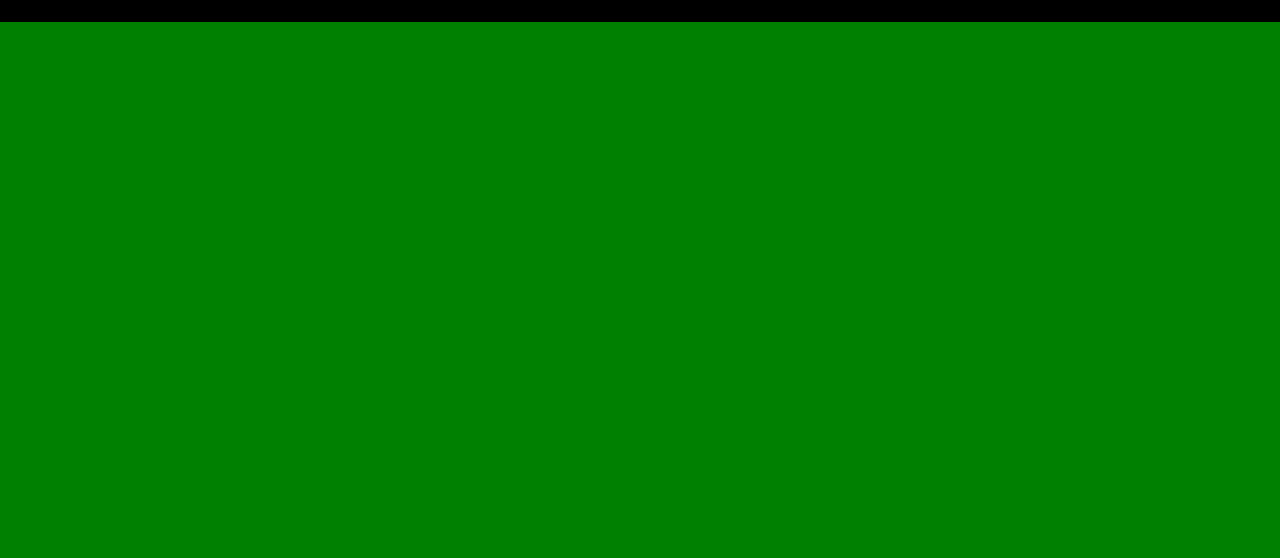
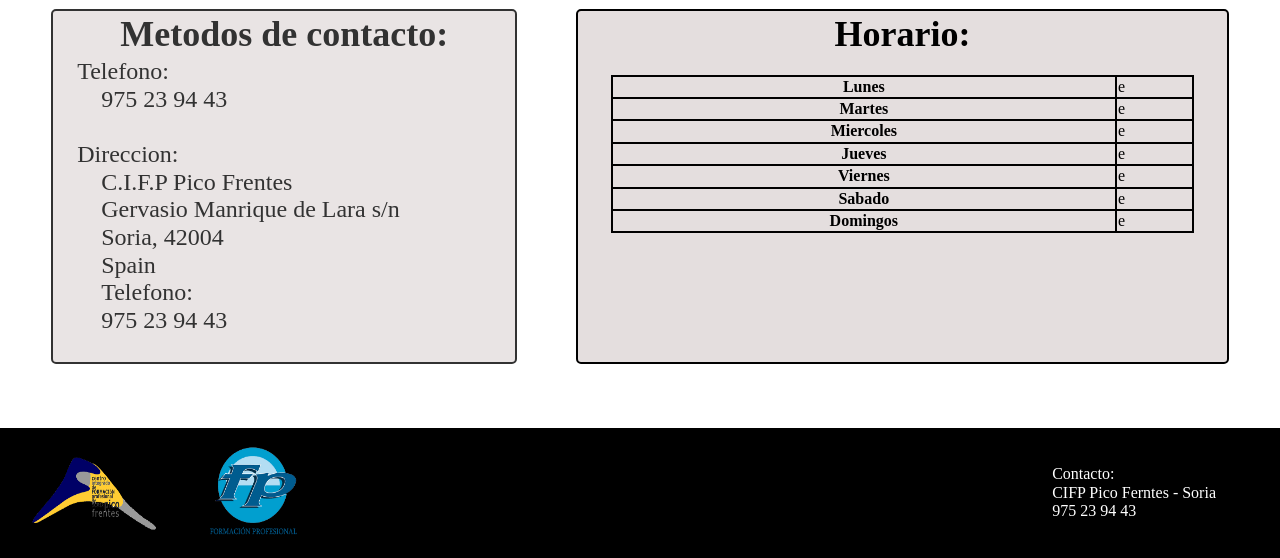
Before and after one commit to MikelUrruti/Grupo1Reto1, a PHP site: page /contacto.php in a window 1280 px wide. Shown: the part 846-1404 px from the top of the page. Before the commit the page ends 868 px from the top, so only its background shows below. Run offline with PHP 8.4, Linux system fonts and the light colour scheme.

Commit message:
modificacion contacto.php

```diff
--- a/html/contacto.php
+++ b/html/contacto.php
@@ -15,10 +15,10 @@
 <body>
     <?php include("plantillas/indexNav.html"); ?>
         <section id="contacto">
-            <article id="localizacion">
+            <article id="localizacion" class="caja">
                 <iframe src="https://www.google.com/maps/embed?pb=!1m18!1m12!1m3!1d2975.8682280791436!2d-2.484362084562394!3d41.766498779231206!2m3!1f0!2f0!3f0!3m2!1i1024!2i768!4f13.1!3m3!1m2!1s0xd44d2e709876957%3A0x469c9525026cc4ad!2sCentro%20Integrado%20De%20Formaci%C3%B3n%20Profesional%20Pic%C3%B3%20Frentes!5e0!3m2!1ses!2ses!4v1635143057543!5m2!1ses!2ses" allowfullscreen="" loading="lazy" id="mapa"></iframe>
             </article>
-            <article id="informacionContacto">
+            <article id="informacionContacto" class="caja">
                 <h1 class="titulo">Metodos de contacto:</h1>
                 <p>    Telefono:
         975 23 94 43
@@ -32,8 +32,38 @@
         975 23 94 43
                 </p>
             </article>
-            <article id="horario">
+            <article id="horario" class="caja">
                 <h1 class="titulo">Horario:</h1>
+                <table>
+                    <tr class="fila">
+                        <th class="celda">Lunes</th>
+                        <td class="celda">e</td>
+                    </tr>
+                    <tr class="fila">
+                        <th class="celda">Martes</th>
+                        <td class="celda">e</td>
+                    </tr>
+                    <tr class="fila">
+                        <th class="celda">Miercoles</th>
+                        <td class="celda">e</td>
+                    </tr>
+                    <tr class="fila">
+                        <th class="celda">Jueves</th>
+                        <td class="celda">e</td>
+                    </tr>
+                    <tr class="fila">
+                        <th class="celda">Viernes</th>
+                        <td class="celda">e</td>
+                    </tr>
+                    <tr class="fila">
+                        <th class="celda">Sabado</th>
+                        <td class="celda">e</td>
+                    </tr>
+                    <tr class="fila">
+                        <th class="celda">Domingos</th>
+                        <td class="celda">e</td>
+                    </tr>
+                </table>
             </article>
         </section>
     <?php include("plantillas/indexFooter.html"); ?>
--- a/html/css/contacto.css
+++ b/html/css/contacto.css
@@ -6,9 +6,40 @@ p {
 }
 .titulo {
 
-    font-size: 1rem;
+    font-size: 1.25rem;
     text-align: center;
     margin: 0.2rem;
+
+}
+
+.caja {
+    border: 2px black solid;
+    background-color: rgb(228, 222, 222);
+    border-radius: 5px;
+    -webkit-border-radius: 5px;
+    -moz-border-radius: 5px;
+    -ms-border-radius: 5px;
+    -o-border-radius: 5px;
+}
+
+table {
+
+    border-collapse: collapse;
+    margin: 3% auto;
+    width: 90%;
+
+}
+
+.fila {
+
+    border-collapse: collapse;
+
+}
+
+.celda {
+
+    border: 2px solid black;
+    border-collapse: collapse;
 
 }
 
@@ -18,30 +49,28 @@ p {
     grid-template-areas: "localizacion"
                           "contacto"
                           "horario";
-    grid-template-rows: 1fr 1.5fr 1fr;
+    grid-template-rows: 1.5fr 1fr 1fr;
     row-gap: 5%;
-    margin: 5% auto;
+    margin: 5% 4%;
 
 }
 
 #localizacion {
 
     grid-area: localizacion;
-    background-color: red;
 
 }
 
 #informacionContacto {
 
     grid-area: contacto;
-    background-color: green;
+    opacity: 0.8;
 
 }
 
 #horario {
 
     grid-area: horario;
-    background-color: gray;
 
 }
 
@@ -49,6 +78,48 @@ p {
 
     display: block;
     width: 100%;
+    height: 100%;
     border: 0;
 
 }
+
+@media screen and (min-width: 480px) {
+
+    .titulo {
+
+        font-size: 1.75rem;
+
+    }
+
+    #informacionContacto > p {
+
+        font-size: 1.25rem;
+
+    }
+
+    #contacto {
+        grid-template-areas: "localizacion localizacion"
+                            "contacto horario";
+        column-gap: 5%;
+        grid-template-columns: 1.25fr 1.75fr;
+        grid-template-rows: 2fr 1fr;
+
+    }
+
+}
+
+@media screen and (min-width: 1025px) {
+
+    #informacionContacto > p {
+
+        font-size: 1.5rem;
+
+    }
+
+    .titulo {
+
+        font-size: 2.25rem;
+
+    }
+
+}
```
